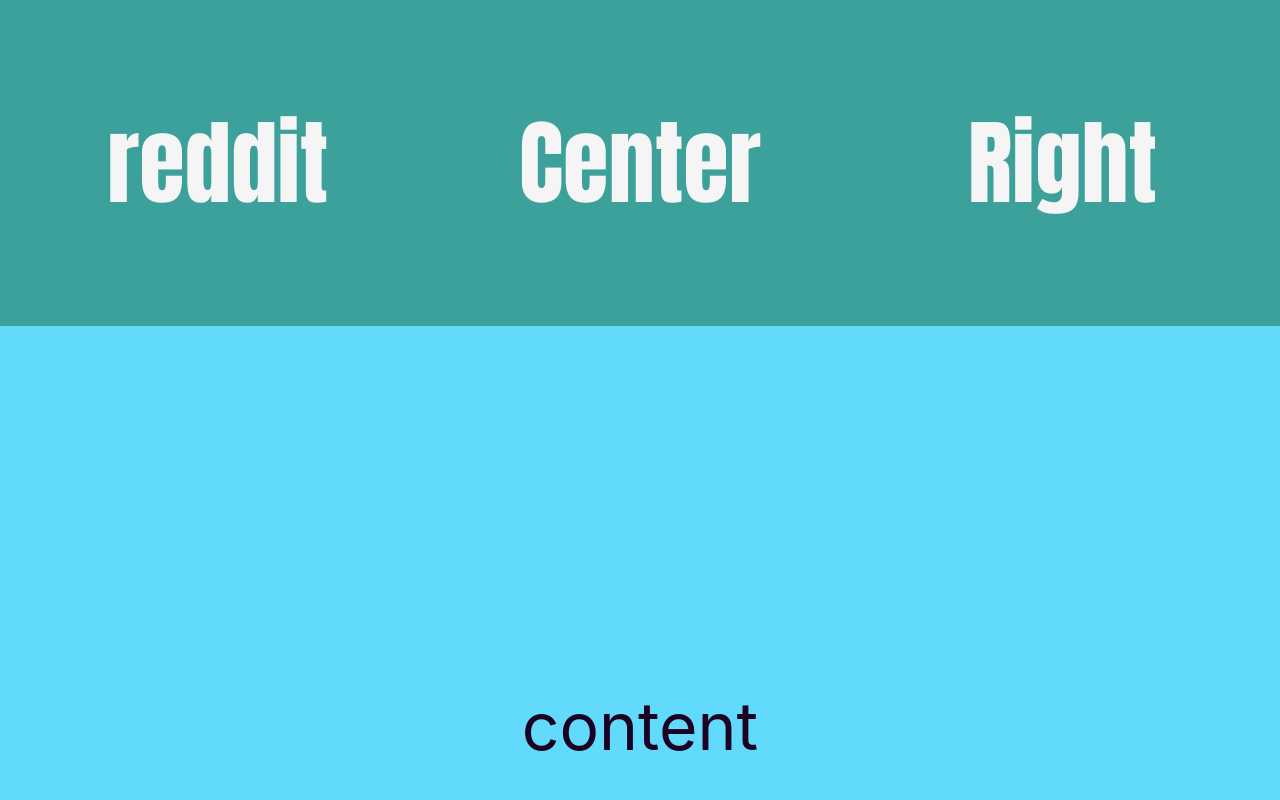
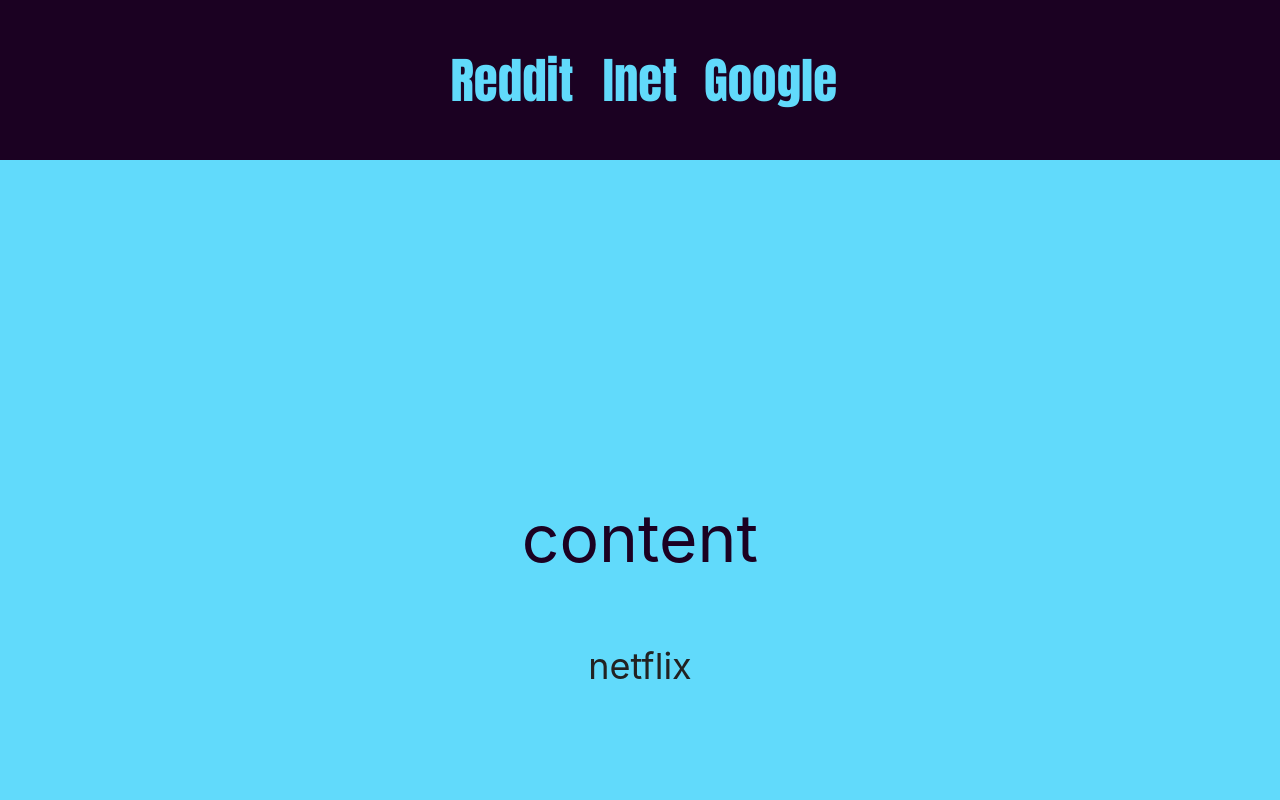
Before and after one commit to joacimgr/react-base, a React (Create React App) app: page / in a window 1280 px wide. Shown: the top 800 px of the page. Built offline with nearby package versions, Linux system fonts and the light colour scheme.

Commit message:
add more value

```diff
--- a/src/App.css
+++ b/src/App.css
@@ -1,6 +1,7 @@
 .App {
   text-align: center;
-  color: whitesmoke;
+  color: #61dafb;
+  cursor: default;
 }
 
 .App-logo {
@@ -8,32 +9,27 @@
   pointer-events: none;
 }
 
-@media (prefers-reduced-motion: no-preference) {
-  .App-logo {
-    animation: App-logo-spin infinite 20s linear;
-  }
-}
-
 .App-header {
   display: flex;
+  height: 20vh;
   flex-direction: row;
   align-items: center;
   justify-content: center;
-  background-color:rgb(60, 160, 155);
-  font-size: calc(77px + 2vmin);
+  background-color:#1b0122;
+  font-size: calc(33px + 2vmin);
   font-family: Impact, Haettenschweiler, 'Arial Narrow Bold', sans-serif;
 }
 
 .left-content {
-  width: 33vw;
+  width: 10vw;
 }
 
 .center-content {
-  width: 33vw;
+  width: 10vw;
 }
 
 .right-content {
-  width: 33vw;
+  width: 10vw;
 }
 
 .content {
@@ -55,10 +51,23 @@
   justify-content: center;
   background-color: #1b0122;
   color: #61dafb;
-  font-size: calc(50px + 2vmin);
+  font-size: calc(40px + 2vmin);
 }
 .App-link {
-  color: whitesmoke;
+  color: #61dafb;
+}
+
+.App-link:hover{
+  color: #ffccff;
+}
+
+.App-link-content {
+  color: #222222;
+  font-size: calc(20px + 2vmin);
+}
+
+.App-link-content:hover {
+  color: #777344;
 }
 
 a{
@@ -66,7 +75,7 @@
 }
 
 a:hover{
-  color: #ffccff;
+
 }
 
 @keyframes App-logo-spin {
--- a/src/App.js
+++ b/src/App.js
@@ -12,18 +12,40 @@
               target="_blank"
               rel="noopener noreferrer"
             >
-              reddit
+              Reddit
             </a>
         </div>
         <div className="center-content">
-          <p>Center</p>
+          <a
+            className="App-link"
+            href="http://www.inet.se"
+            target="_blank"
+            rel="noopener noreferrer"
+          >
+            Inet
+          </a>
         </div>
         <div className="right-content">
-          <p>Right</p>
+          <a
+            className="App-link"
+            href="http://www.google.com"
+            target="_blank"
+            rel="noopener noreferrer"
+          >
+            Google
+          </a>
         </div>
       </header>
       <div className="content">
         <p>content</p>
+        <a
+            className="App-link-content"
+            href="http://www.netflix.com"
+            target="_blank"
+            rel="noopener noreferrer"
+          >
+            netflix
+          </a>
       </div>
       <div className="bottom">
         <p>Bottom</p>
```
